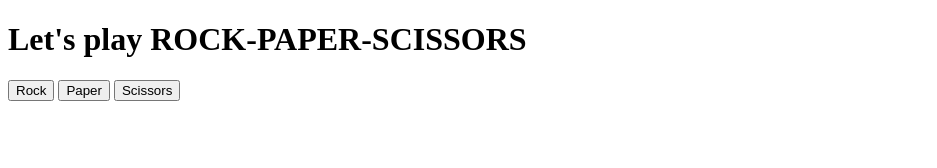
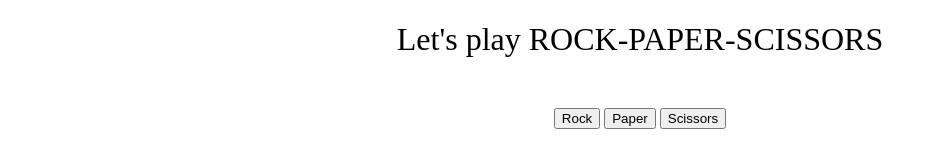
Before and after one commit to JinLino/Rock-Paper-Scissors, a plain HTML site: page index.html in a window 1280 px wide. Shown: the whole page, without its empty margins (0-937 px from the left). Drawn offline with Linux system fonts and the light colour scheme.

Commit message:
Working DOM on website

```diff
--- a/index.html
+++ b/index.html
@@ -8,12 +8,13 @@
     <title>Rock-Paper-Scissors</title>
 </head>
 <body>
-    <h1>Let's play ROCK-PAPER-SCISSORS</h1>
+    <h1 id="titleH1">Let's play ROCK-PAPER-SCISSORS</h1>
 
+<div class="btns">
     <button id="rock">Rock</button>
     <button id="paper">Paper</button>
     <button id="scissors">Scissors</button>
-
+</div>
 
     <script src="script.js"></script>
 </body>
--- a/script.js
+++ b/script.js
@@ -49,12 +49,16 @@ function playRound(playerSelection, computerSelection) {
 const buttons = document.querySelectorAll('button');
 buttons.forEach((button) => {
     button.addEventListener('click', () => {
-        console.log(playRound(`${button.id}`, computerSelection));
+        //console.log(playRound(`${button.id}`, computerSelection));
+        const result = document.createElement('div');
+        result.textContent = playRound(`${button.id}`, computerSelection);
+        titleH1.appendChild(result);
     })
 })
 
 const playerSelection = buttons;
 const computerSelection = computerPlay();
+
 
 //console.log(playRound(playerSelection, computerSelection));
 
--- a/styles.css
+++ b/styles.css
@@ -0,0 +1,13 @@
+h1 {
+    text-align: center;
+    font-size: 2em;
+    font-weight: 200;
+}
+
+.btns {
+    text-align: center;
+}
+
+div {
+    margin-top: 50px;
+}
```
